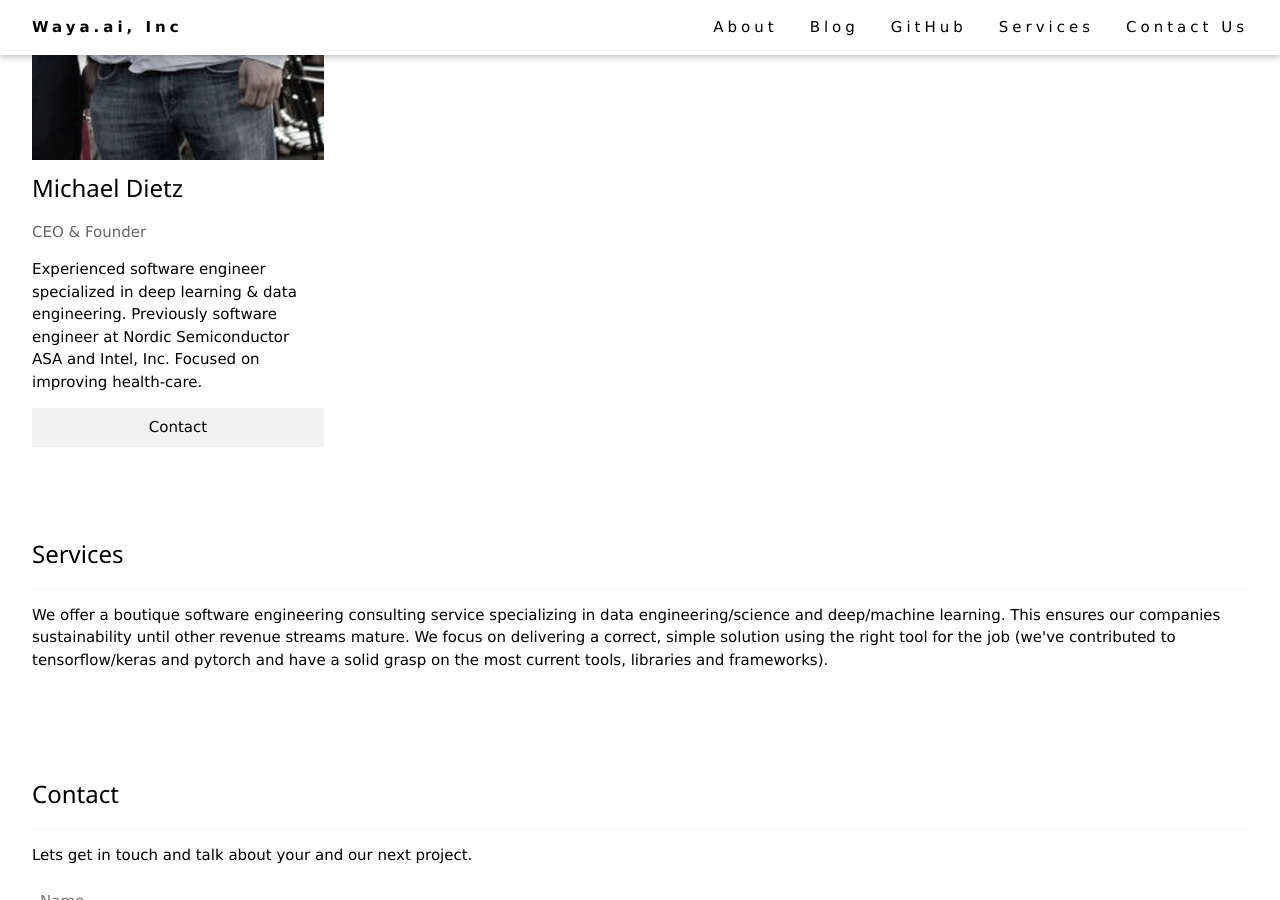
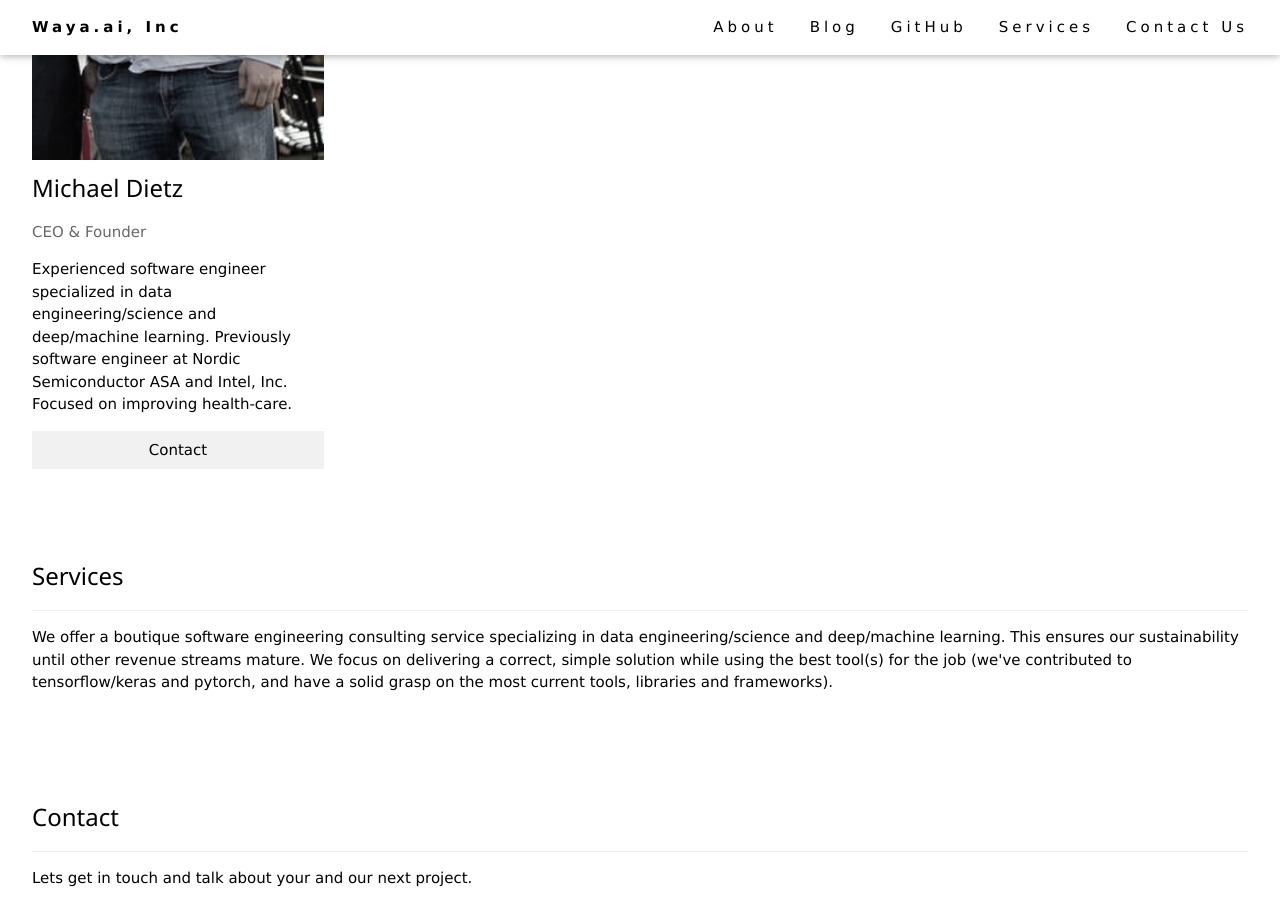
Before and after one commit to wayaai/Waya.ai, a Jekyll site: the page built from README.md, in a window 1280 px wide and 900 px high, scrolled down 1118 px. Built offline with Jekyll 4.4.1, drawn with Linux system fonts in a browser that asks for light colours; our own code applies the rules of GitHub Pages for plain Markdown files; some of the changed text lies outside the part shown.

Commit message:
small content updates

```diff
--- a/_layouts/default.html
+++ b/_layouts/default.html
@@ -42,7 +42,7 @@
       <img src="https://github.com/wayaai/Waya.ai/blob/master/resources/pic2.png" alt="Mike" style="width:100%">
       <h3>Michael Dietz</h3>
       <p class="w3-opacity">CEO & Founder</p>
-      <p>Experienced software engineer specialized in deep learning & data engineering. Previously software engineer at Nordic Semiconductor ASA and Intel, Inc. Focused on improving health-care. </p>
+      <p>Experienced software engineer specialized in data engineering/science and deep/machine learning. Previously software engineer at Nordic Semiconductor ASA and Intel, Inc. Focused on improving health-care. </p>
       <p><button class="w3-button w3-light-grey w3-block">Contact</button></p>
     </div>
   </div>
@@ -50,7 +50,7 @@
     <!-- Services Section -->
   <div class="w3-container w3-padding-32" id="services">
     <h3 class="w3-border-bottom w3-border-light-grey w3-padding-16">Services</h3>
-    <p>We offer a boutique software engineering consulting service specializing in data engineering/science and deep/machine learning.  This ensures our companies sustainability until other revenue streams mature. We focus on delivering a correct, simple solution using the right tool for the job (we've contributed to tensorflow/keras and pytorch and have a solid grasp on the most current tools, libraries and frameworks).</p>
+    <p>We offer a boutique software engineering consulting service specializing in data engineering/science and deep/machine learning.  This ensures our sustainability until other revenue streams mature. We focus on delivering a correct, simple solution while using the best tool(s) for the job (we've contributed to tensorflow/keras and pytorch, and have a solid grasp on the most current tools, libraries and frameworks).</p>
   </div>
 
   <!-- Contact Section -->
```
Also changed, not shown: other parts of _layouts/default.html (+1 -1 lines).
